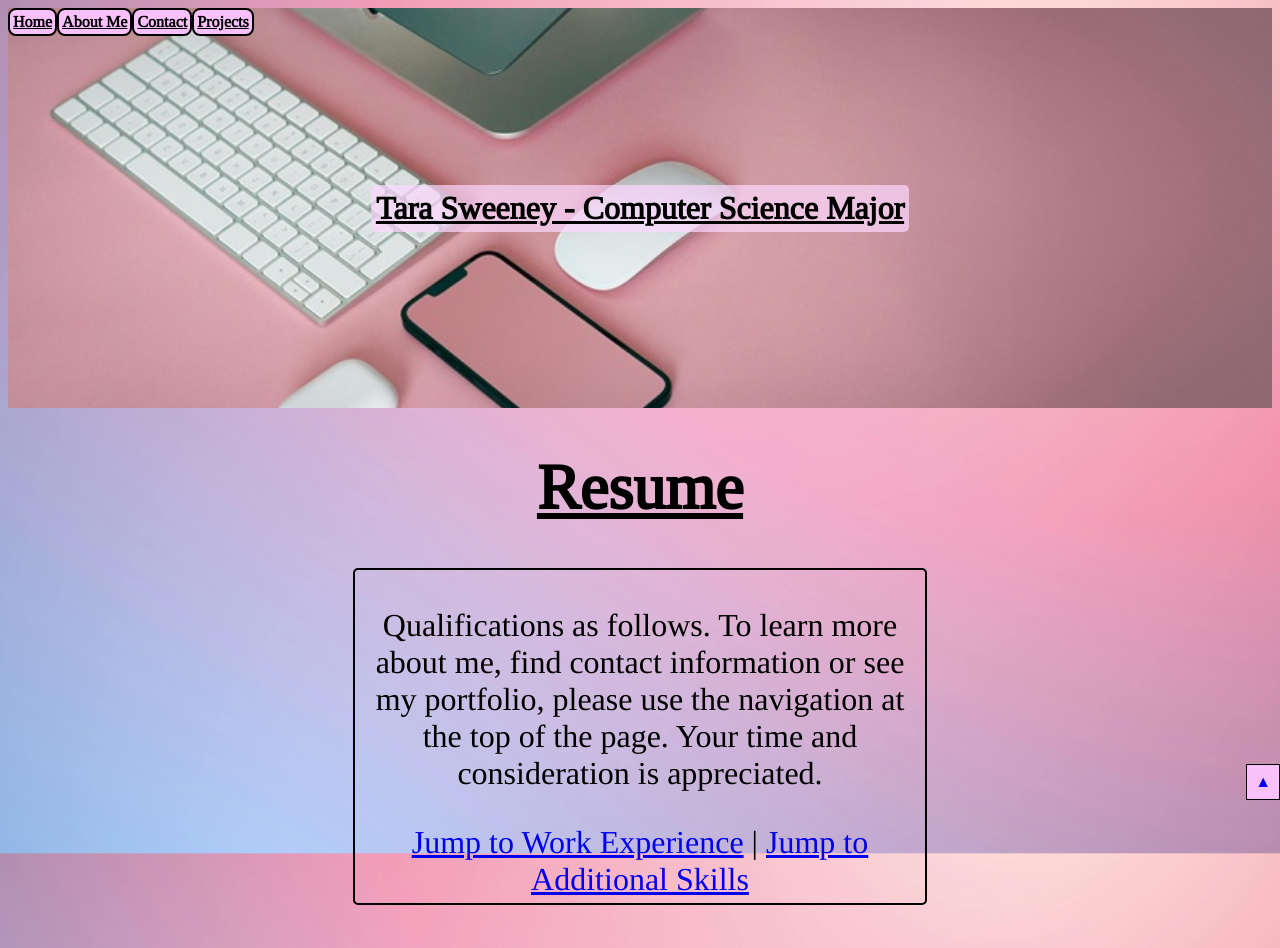
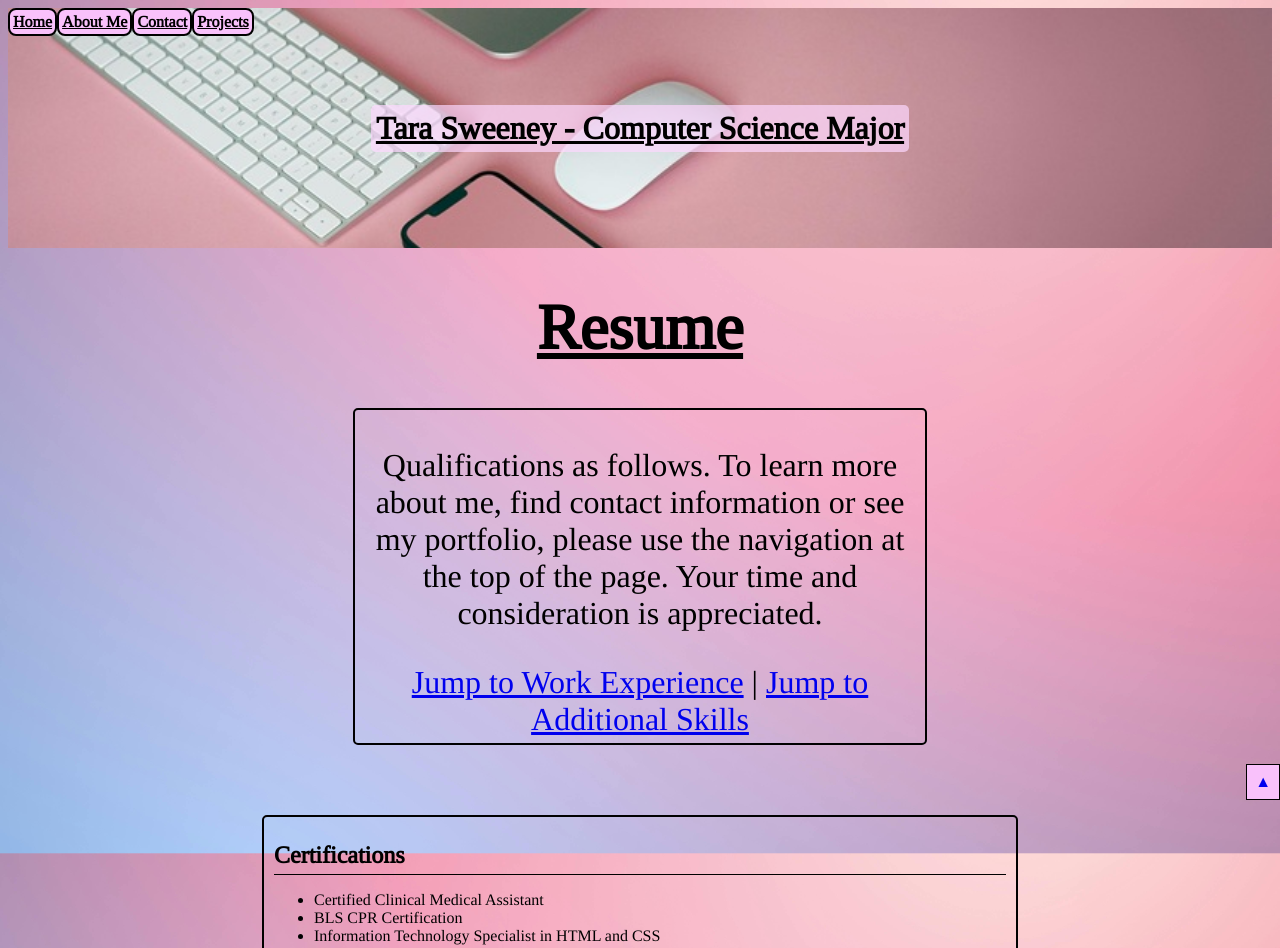
Before and after one commit to ts0156894/ts0156894.github.io, a plain HTML site: page index.html in a window 1280 px wide. Shown: the top 948 px of the page. Drawn offline with Linux system fonts and the light colour scheme.

Commit message:
error correction

```diff
--- a/index.html
+++ b/index.html
@@ -15,19 +15,19 @@
     <a class="nav-buttons" href="contact.html" aria-label="contact">Contact</a>
     <a class="nav-buttons" href="webprojects/index.html" aria-label="projects">Projects</a>
     </nav>
-    <hero id="home">
+    <div class="hero" id="home">
         <div class="hero-text">Tara Sweeney - Computer Science Major</div>
-    </hero>
+    </div>
     <header class="resume-header">
             <h1>Resume</h1>
-            <span class="bordered-text"><p>Qualifications as follows.  To learn more about me, find contact information or see my portfolio, please use the navigation at the top of the page.  Your time and consideration is appreciated.</p>
+            <div class="bordered-text"><p>Qualifications as follows.  To learn more about me, find contact information or see my portfolio, please use the navigation at the top of the page.  Your time and consideration is appreciated.</p>
             <a href="#education" aria-label="work-expirience">Jump to Work Experience</a> |
             <a href="#skills" aria-label="additional-skills">Jump to Additional Skills</a>
-            </span>
+            </div>
     </header>
 
     <main class="resume-container">
-        <span class="bordered-text">
+        <div class="bordered-text">
 
         <section>
             <h2 class="section-title">Certifications</h2>
@@ -147,7 +147,7 @@
                 <li>Fastidious attention to detail and mathematics honed in environments where mistakes can cause physical harm.</li>
             </ul>
         </section>
-        </span>
+    </div>
     </main>
 
     <a class="back-to-top" href="#top" aria-label="Back to top">▲</a>
--- a/styles.css
+++ b/styles.css
@@ -32,7 +32,7 @@ body {
  }
  /* ^stylings for nav buttons */
 
- hero {
+ .hero {
     background-image: url(img/herobanner.jpg);
     background-size: cover;
     background-position: center;
```
Also changed, not shown: contact.html (+2 -2 lines).
